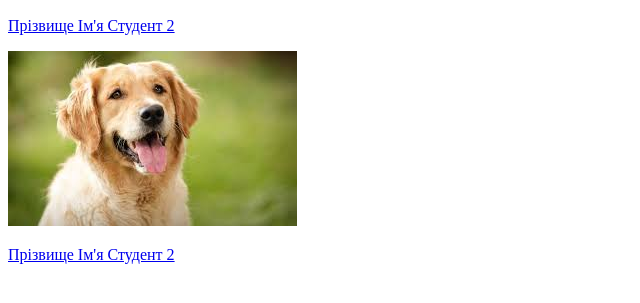
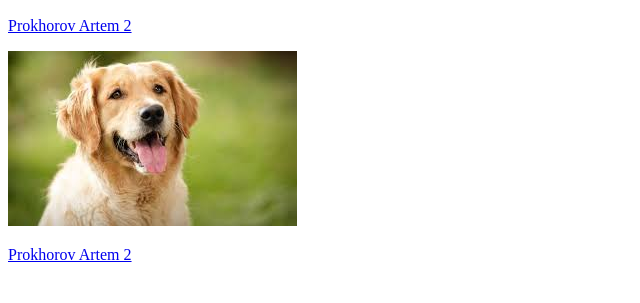
Before and after one commit to PorokhovnichenkoIryna/kn-2026, a plain HTML site: page index.html in a window 1280 px wide. Shown: the part 279-582 px from the top of the page, without its empty margins (0-640 px from the left). Drawn offline with Linux system fonts and the light colour scheme.

Commit message:
Оновив файл index.html

```diff
--- a/index.html
+++ b/index.html
@@ -8,13 +8,13 @@
     <div class="student">
         <a href="https://github.com/student2">
             <img src="avatars/avatar1.jpeg" alt="Student 2">
-            <p>Прізвище Ім'я Студент 2</p>
+            <p>Prokhorov Artem 2</p>
         </a>
     </div>
     <div class="student">
         <a href="https://github.com/student2">
             <img src="avatars/avatar2.jpeg" alt="Student 2">
-            <p>Прізвище Ім'я Студент 2</p>
+            <p>Prokhorov Artem 2</p>
         </a>
     </div>
     </body>
```
